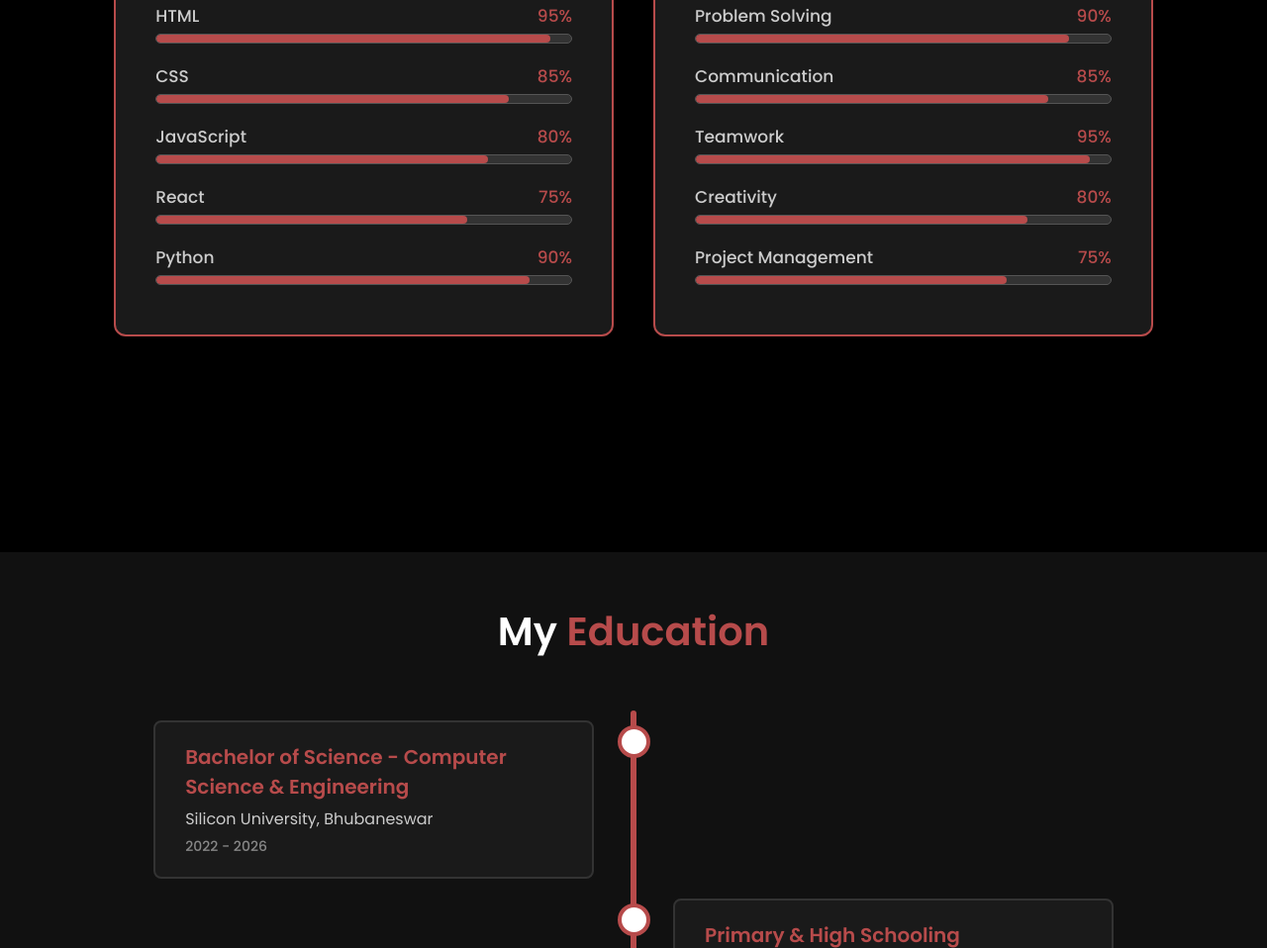
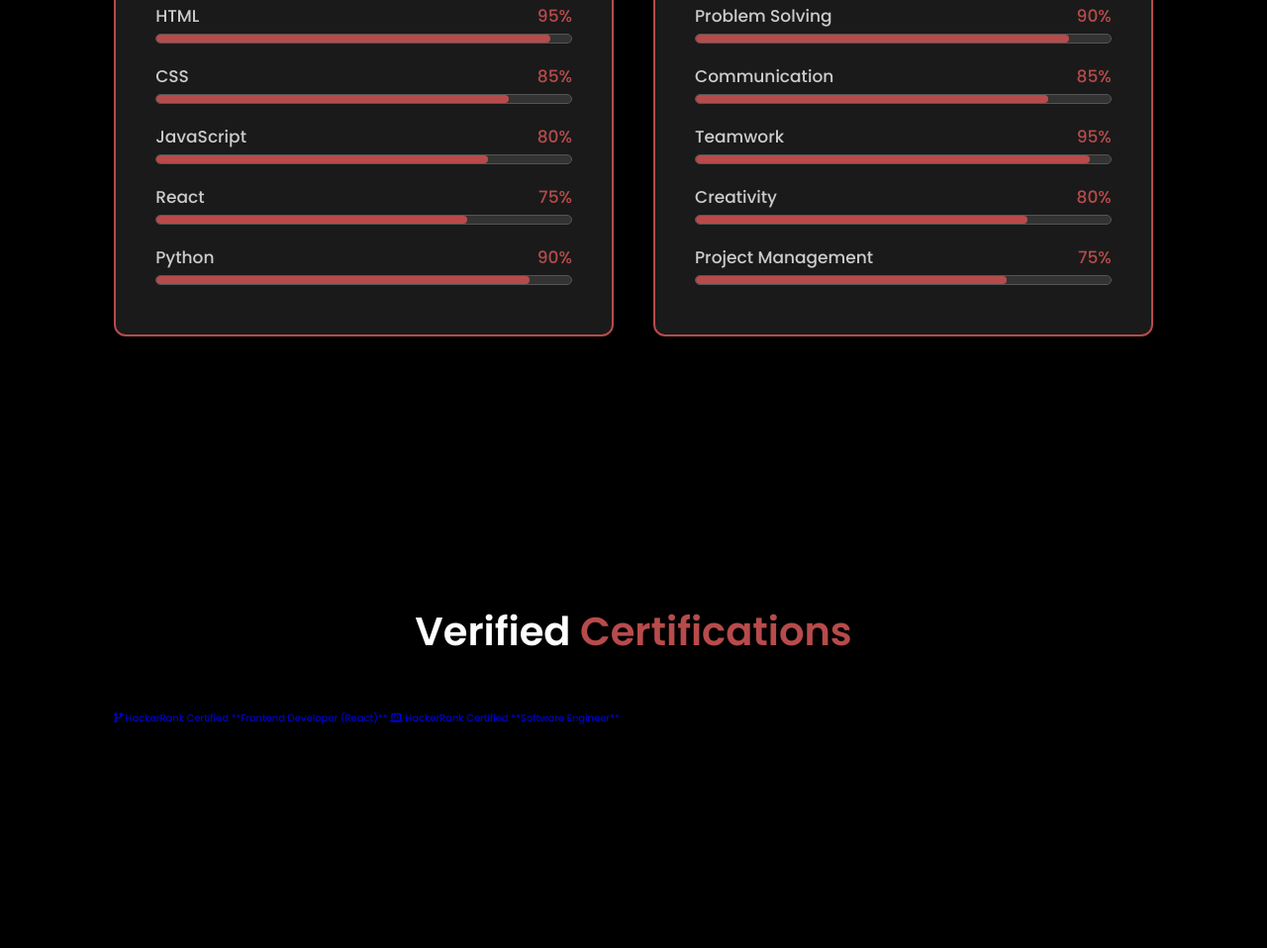
Before and after one commit to prithviraj1712/-my-portfolio, a plain HTML site: page index.html in a window 1280 px wide. Shown: the part 1842-2800 px from the top of the page at 99% size. Drawn offline with Linux system fonts and the light colour scheme; a script that the page names is missing.

Commit message:
Update index.html

```diff
--- a/index.html
+++ b/index.html
@@ -17,6 +17,7 @@
             <a href="#home" class="active">Home</a>
             <a href="#services">Services</a>
             <a href="#skills">Skills</a>
+            <a href="#certifications">Certifications</a>
             <a href="#education">Education</a>
             <a href="#experience">Experience</a>
             <a href="#contact">Contact</a>
@@ -153,6 +154,19 @@
         </div>
     </section>
 
+    <section class="certifications" id="certifications">
+        <h2 class="heading">Verified <span>Certifications</span></h2>
+        <div class="certifications-container">
+            <a href="https://www.hackerrank.com/certificates/ec42eca851eb" target="_blank" class="cert-link">
+                <i class="fa-solid fa-code-branch"></i>
+                HackerRank Certified **Frontend Developer (React)**
+            </a>
+            <a href="https://www.hackerrank.com/certificates/29ad417ae8e7" target="_blank" class="cert-link">
+                <i class="fa-solid fa-laptop-code"></i>
+                HackerRank Certified **Software Engineer**
+            </a>
+        </div>
+    </section>
     <section class="education" id="education">
         <h2 class="heading">My <span>Education</span></h2>
         <div class="timeline-container">
```
